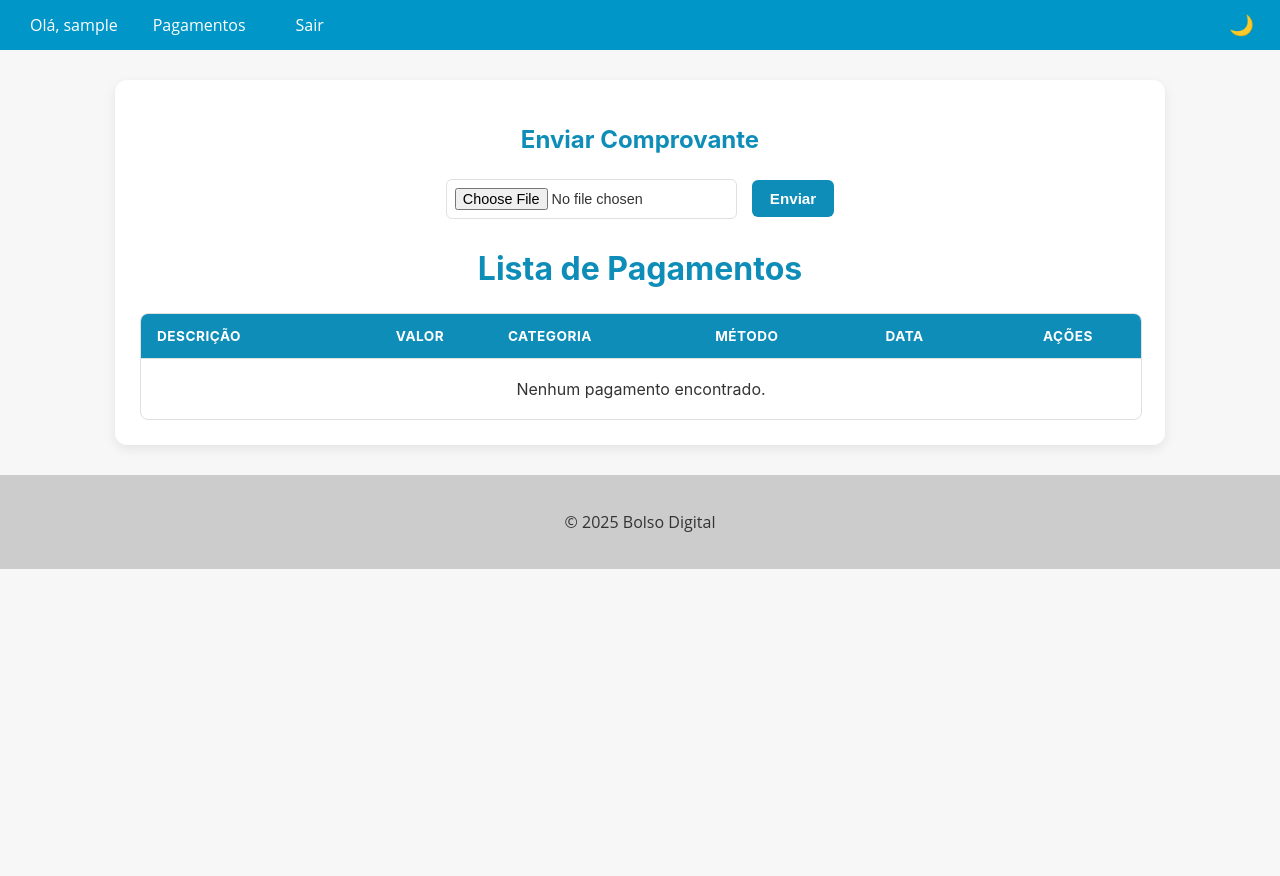
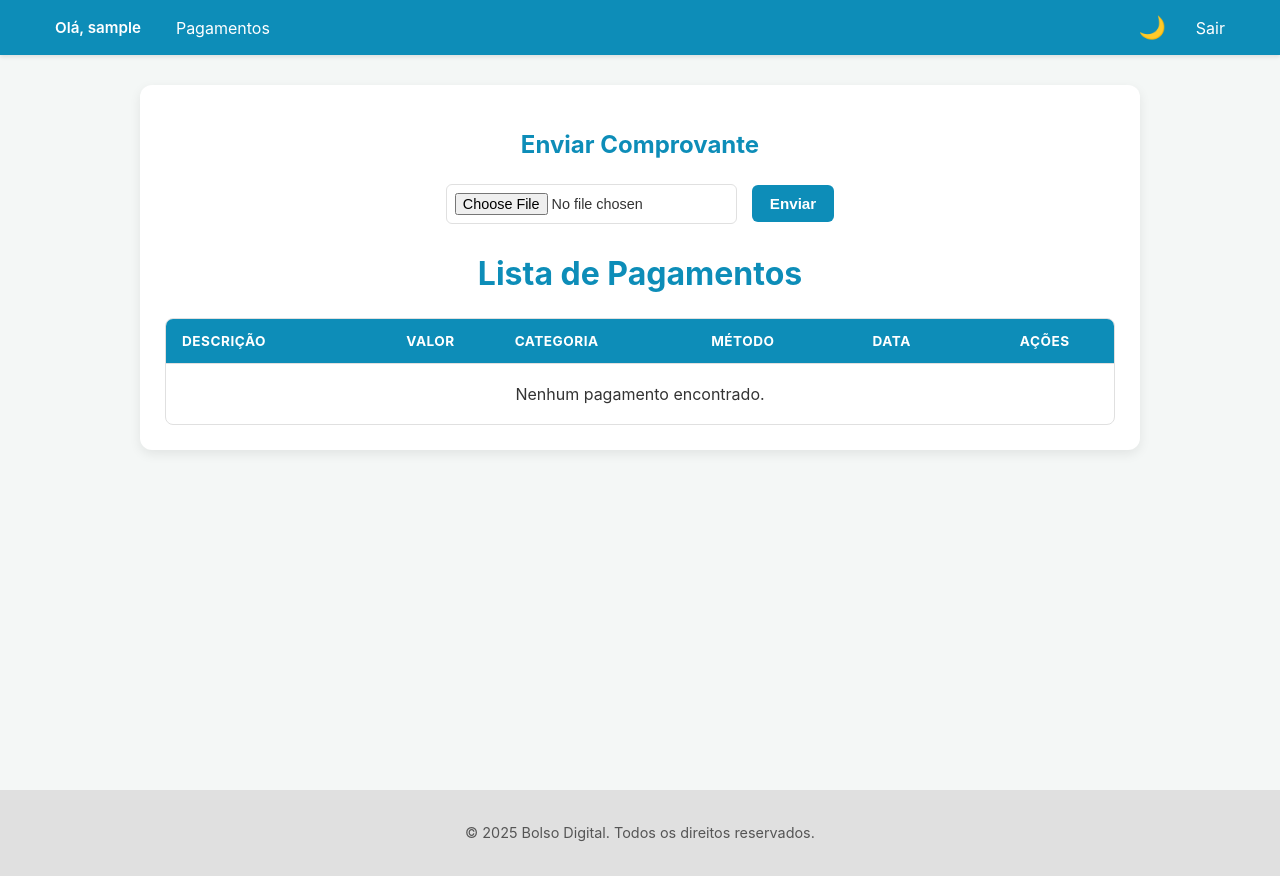
Before and after one commit to BolsoDigital/Bolso-Front, a Django app: page /bolsoDigital/expenses/ in a window 1280 px wide. Before the commit the page ends 569 px from the top, so only its background shows below. Run offline with Django 5.2, Linux system fonts and the light colour scheme; the visitor is signed in with stand-in values (Sample User, id 1); data that the repository does not hold is empty.

Commit message:
Refactor theme and navigation styles for dark mode
Improves base.html with CSS variables for theme management, refactors navigation to use .nav-link class, and enhances dark mode support. Updates dark mode color variables in edit_payment.html and expenses_list.html for consistency. Also restructures navigation markup for better alignment and user experience.

```diff
--- a/app/templates/base.html
+++ b/app/templates/base.html
@@ -3,42 +3,89 @@
 <head>
   <meta charset="UTF-8">
   <meta name="viewport" content="width=device-width, initial-scale=1.0">
-  <title>{% block title %}{% endblock %}</title>
+  <title>{% block title %}Bolso Digital{% endblock %}</title>
   <style>
-    /* ===== Estilo base ===== */
+    /* ========================================
+      1. DEFINIÇÃO DAS VARIÁVEIS DE COR (TEMA)
+      ========================================
+    */
+    :root {
+        --primary-color: #0096c7;
+        --primary-hover: #32bbe8;
+        --nav-active-bg: #0077a3; /* Um pouco mais escuro que o primário */
+
+        --bg-color: #f7f7f7;
+        --text-color: #333;
+        --text-light: #ffffff;
+
+        --header-bg: var(--primary-color);
+        --header-text: var(--text-light);
+
+        --footer-bg: #e0e0e0;
+        --footer-text: #555;
+    }
+
+    /* ========================================
+      2. TEMA ESCURO (DARK MODE)
+      ========================================
+    */
+    body.dark-mode {
+        --primary-color: #4cc9f0;
+        --primary-hover: #0077a3;
+        --nav-active-bg: #0096c7;
+
+        --bg-color: #121212;
+        --text-color: #f5f5f5;
+        --text-light: #f5f5f5;
+
+        --header-bg: #1e1e1e;
+        --header-text: var(--text-light);
+
+        --footer-bg: #1e1e1e;
+        --footer-text: #bbb;
+    }
+
+    /* ========================================
+      3. ESTILOS GLOBAIS E BODY
+      ========================================
+    */
+    *, *::before, *::after {
+        box-sizing: border-box;
+    }
+
     body {
-        font-family: 'Open Sans', sans-serif;
-        background-color: #f7f7f7;
-        color: #333;
+        font-family: -apple-system, BlinkMacSystemFont, "Segoe UI", Roboto,
+                     Helvetica, Arial, sans-serif, "Apple Color Emoji",
+                     "Segoe UI Emoji", "Segoe UI Symbol";
+        -webkit-font-smoothing: antialiased;
+        -moz-osx-font-smoothing: grayscale;
+
+        background-color: var(--bg-color);
+        color: var(--text-color);
         margin: 0;
         padding: 0;
         transition: background-color 0.3s, color 0.3s;
     }
 
+    /* ========================================
+      4. HEADER E NAVEGAÇÃO
+      ========================================
+    */
     header {
-        background-color: #0096c7;
-        color: #fff;
-        text-align: center;
+        background-color: var(--header-bg);
+        color: var(--header-text);
+        padding: 0 20px;
         transition: background-color 0.3s;
-    }
-
-    footer {
-        background-color: #ccc;
-        color: #333;
-        padding: 20px;
-        text-align: center;
-        transition: background-color 0.3s, color 0.3s;
+        box-shadow: 0 2px 4px rgba(0,0,0,0.1);
     }
 
     nav {
-        background-color: #0096c7;
-        color: #fff;
-        height: 50px;
         display: flex;
         justify-content: space-between;
         align-items: center;
-        padding: 0 20px;
-        transition: background-color 0.3s;
+        height: 55px;
+        max-width: 1200px;
+        margin: 0 auto;
     }
 
     nav ul {
@@ -47,90 +94,113 @@
         padding: 0;
         display: flex;
         align-items: center;
+        gap: 5px;
     }
 
-    nav ul li {
-        margin: 0 10px;
+    .nav-user {
+        padding: 0 15px;
+        font-weight: 600;
+        font-size: 0.95em;
     }
 
-    nav ul li a {
-        color: #fff;
+    /* ************************************** */
+    /* *** MUDANÇA 1: CLASSE .nav-link     *** */
+    /* Esta classe agora se aplica a TODOS os links */
+    /* ************************************** */
+    .nav-link {
+        color: var(--header-text);
         text-decoration: none;
         font-size: 16px;
-        padding: 15px;
-        transition: all 0.3s ease;
+        padding: 18px 15px; /* Padding vertical define altura do clique */
+        display: block;
+        transition: background-color 0.3s ease;
+        border-radius: 6px;
     }
 
-    nav ul li a:hover {
-        background-color: #32bbe8;
+    .nav-link:hover {
+        background-color: var(--primary-hover);
     }
 
-    nav ul li.active a {
-        background-color: #666;
+    li.active .nav-link {
+        background-color: var(--nav-active-bg);
     }
 
-    nav ul li.active a:hover {
-        background-color: #999;
+    /* ************************************** */
+    /* *** MUDANÇA 2: CSS para .nav-right  *** */
+    /* ************************************** */
+    .nav-right {
+        display: flex;
+        align-items: center;
+        gap: 5px; /* Mesmo gap do <ul> */
     }
 
-    /* ===== Botão de modo escuro ===== */
+    /* ========================================
+      5. BOTÃO DE MODO ESCURO
+      ========================================
+    */
     .theme-toggle {
         cursor: pointer;
-        font-size: 20px;
+        font-size: 22px;
         background: none;
         border: none;
-        color: #fff;
-        transition: transform 0.3s;
+        color: var(--header-text);
+        transition: transform 0.3s, color 0.3s;
+        padding: 10px;
+        /* Alinhado com o padding do .nav-link */
+        height: 55px;
+        display: flex;
+        align-items: center;
     }
 
     .theme-toggle:hover {
-        transform: scale(1.2);
+        transform: scale(1.1) rotate(10deg);
     }
 
-    /* ===== Tema escuro ===== */
-    body.dark-mode {
-        background-color: #121212;
-        color: #f5f5f5;
+    /* ========================================
+      6. MAIN E FOOTER
+      ========================================
+    */
+    main {
+        display: block;
+        min-height: calc(100vh - 115px);
     }
 
-    body.dark-mode header,
-    body.dark-mode nav {
-        background-color: #1e1e1e;
-    }
-
-    body.dark-mode nav ul li a {
-        color: #f5f5f5;
-    }
-
-    body.dark-mode nav ul li a:hover {
-        background-color: #333;
-    }
-
-    body.dark-mode footer {
-        background-color: #1e1e1e;
-        color: #bbb;
+    footer {
+        background-color: var(--footer-bg);
+        color: var(--footer-text);
+        padding: 20px;
+        text-align: center;
+        font-size: 0.9em;
+        transition: background-color 0.3s, color 0.3s;
+        margin-top: 20px;
     }
   </style>
 </head>
 <body>
+
   <header>
     <nav>
       <ul>
         {% if user.is_authenticated %}
-          <li>Olá, {{ user.username }}</li>
+          <li class="nav-user">Olá, {{ user.username }}</li>
         {% endif %}
         {% if not user.is_authenticated %}
-          <li><a href="{% url 'register' %}">Cadastre-se</a></li>
-          <li><a href="{% url 'login' %}">Login</a></li>
+          <li><a href="{% url 'register' %}" class="nav-link">Cadastre-se</a></li>
+          <li><a href="{% url 'login' %}" class="nav-link">Login</a></li>
         {% endif %}
         {% if user.is_authenticated %}
-          <li><a href="{% url 'bolsoDigital:expenses_list' %}">Pagamentos</a></li>
-          <li><a href="{% url 'logout' %}">Sair</a></li>
-        {% endif %}
+          <li><a href="{% url 'bolsoDigital:expenses_list' %}" class="nav-link">Pagamentos</a></li>
+          {% endif %}
       </ul>
 
-      <!-- Botão de alternância -->
-      <button class="theme-toggle" id="themeToggle" title="Alternar modo claro/escuro">🌙</button>
+      <div class="nav-right">
+        <button class="theme-toggle" id="themeToggle" title="Alternar modo claro/escuro">🌙</button>
+
+        {% if user.is_authenticated %}
+          <a href="{% url 'logout' %}" class="nav-link">Sair</a>
+        {% endif %}
+      </div>
+
     </nav>
   </header>
 
@@ -140,25 +210,32 @@
   </main>
 
   <footer>
-    <p>&copy; 2025 Bolso Digital</p>
+    <p>&copy; 2025 Bolso Digital. Todos os direitos reservados.</p>
   </footer>
 
   <script>
-    // ===== Script do modo escuro =====
+    // ===== Script do modo escuro (O seu já estava ótimo!) =====
     const themeToggle = document.getElementById('themeToggle');
     const body = document.body;
+    const currentTheme = localStorage.getItem('theme');
 
-    // Verifica se o usuário já tinha preferência salva
-    if (localStorage.getItem('theme') === 'dark') {
-      body.classList.add('dark-mode');
-      themeToggle.textContent = '☀️';
+    function setTheme(theme) {
+        if (theme === 'dark') {
+            body.classList.add('dark-mode');
+            themeToggle.textContent = '☀️';
+            localStorage.setItem('theme', 'dark');
+        } else {
+            body.classList.remove('dark-mode');
+            themeToggle.textContent = '🌙';
+            localStorage.setItem('theme', 'light');
+        }
     }
 
+    setTheme(currentTheme);
+
     themeToggle.addEventListener('click', () => {
-      body.classList.toggle('dark-mode');
-      const isDark = body.classList.contains('dark-mode');
-      themeToggle.textContent = isDark ? '☀️' : '🌙';
-      localStorage.setItem('theme', isDark ? 'dark' : 'light');
+        const isDark = body.classList.contains('dark-mode');
+        setTheme(isDark ? 'light' : 'dark');
     });
   </script>
 </body>
--- a/bolsoDigital/templates/edit_payment.html
+++ b/bolsoDigital/templates/edit_payment.html
@@ -34,8 +34,8 @@
       ========================================
     */
     body.dark-mode {
-        --primary-color: #4cc9f0;
-        --primary-hover: #90e0ef;
+        --primary-color: #0077a3;
+        --primary-hover: #59c1d3ff;
 
         --card-bg-color: #1e1e1e;
         --text-color: #f5f5f5;
--- a/bolsoDigital/templates/expenses_list.html
+++ b/bolsoDigital/templates/expenses_list.html
@@ -31,7 +31,7 @@
     */
     body.dark-mode {
         --primary-color: #1894b9ff;
-        --primary-hover: #90e0ef;
+        --primary-hover: #40adc0ff;
         --danger-color: #ff6b6b;
         --danger-hover: #ff8787;
         --edit-color: #4cc9f0;
```
